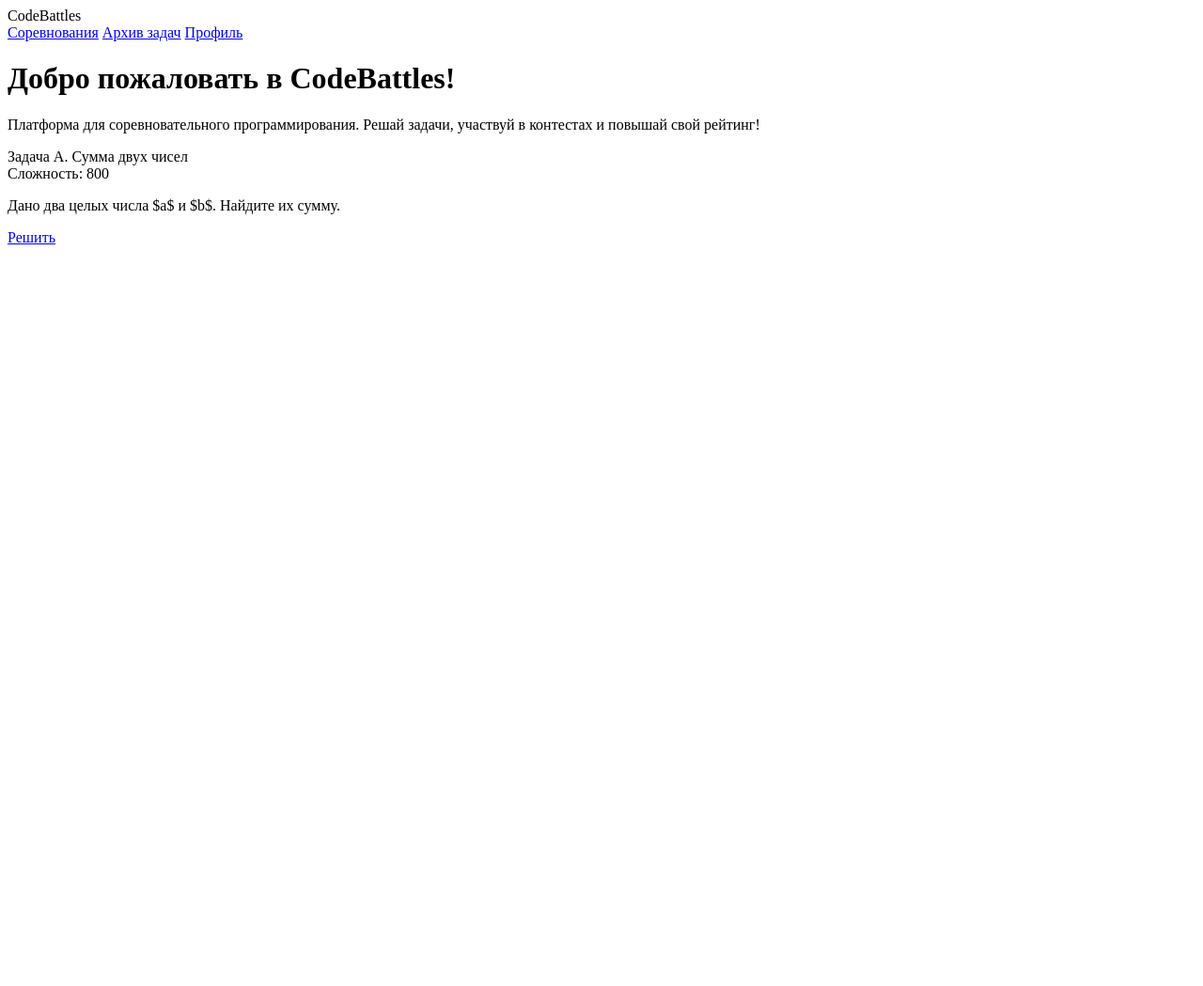
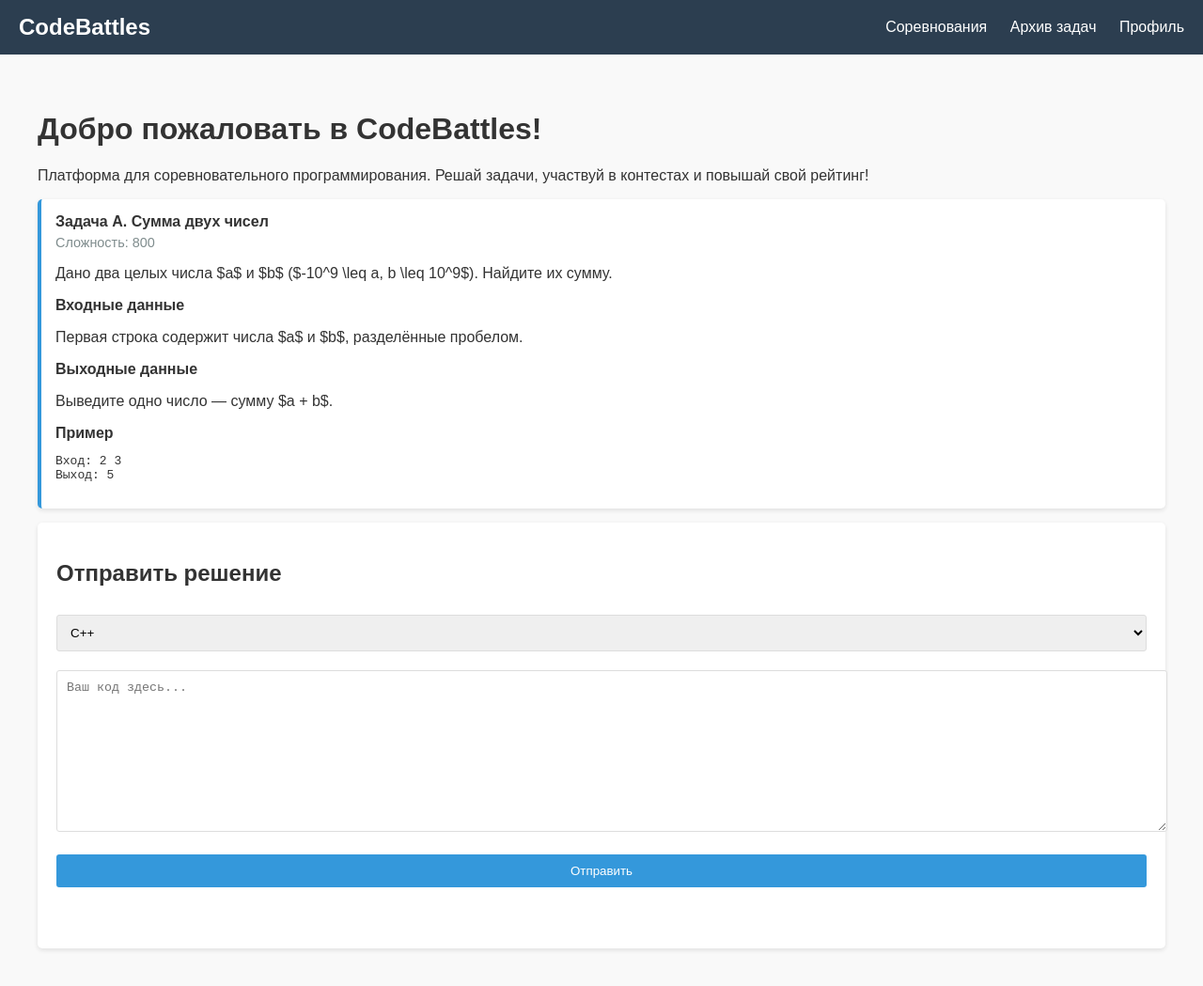
Before and after one commit to bobrturbopetr-cyber/code-batles, a plain HTML site: page index.html in a window 1280 px wide. Shown: the whole page at 94% size. Before the commit the page ends 800 px from the top, so only its background shows below. Drawn offline with Linux system fonts and the light colour scheme.

Commit message:
Update index.html

```diff
--- a/index.html
+++ b/index.html
@@ -3,15 +3,97 @@
 <head>
   <meta charset="UTF-8">
   <title>CodeBattles</title>
-  <link rel="stylesheet" href="css/style.css">
+  <style>
+    /* Базовые стили в духе Informatics */
+    body {
+      font-family: 'PT Sans', Arial, sans-serif;
+      margin: 0;
+      padding: 0;
+      background-color: #f9f9f9;
+      color: #333;
+    }
+
+    header {
+      background: #2c3e50;
+      color: white;
+      padding: 15px 20px;
+      display: flex;
+      justify-content: space-between;
+      align-items: center;
+    }
+
+    .logo {
+      font-size: 24px;
+      font-weight: bold;
+    }
+
+    nav a {
+      color: white;
+      text-decoration: none;
+      margin-left: 20px;
+    }
+
+    .container {
+      max-width: 1200px;
+      margin: 20px auto;
+      padding: 20px;
+    }
+
+    .problem-card {
+      background: white;
+      border-radius: 5px;
+      box-shadow: 0 2px 5px rgba(0,0,0,0.1);
+      padding: 15px;
+      margin-bottom: 15px;
+      border-left: 4px solid #3498db;
+    }
+
+    .problem-title {
+      font-weight: bold;
+      margin-bottom: 5px;
+    }
+
+    .problem-difficulty {
+      color: #7f8c8d;
+      font-size: 0.9em;
+    }
+
+    .submit-form {
+      background: white;
+      padding: 20px;
+      border-radius: 5px;
+      box-shadow: 0 2px 5px rgba(0,0,0,0.1);
+    }
+
+    textarea, select, button {
+      width: 100%;
+      padding: 10px;
+      margin: 10px 0;
+      border: 1px solid #ddd;
+      border-radius: 3px;
+    }
+
+    button {
+      background: #3498db;
+      color: white;
+      border: none;
+      cursor: pointer;
+    }
+
+    #result {
+      margin-top: 15px;
+      padding: 10px;
+      border-radius: 3px;
+    }
+  </style>
 </head>
 <body>
   <header>
     <div class="logo">CodeBattles</div>
     <nav>
-      <a href="contests.html">Соревнования</a>
-      <a href="problemset.html">Архив задач</a>
-      <a href="profile.html">Профиль</a>
+      <a href="#contests">Соревнования</a>
+      <a href="#problemset">Архив задач</a>
+      <a href="#profile">Профиль</a>
     </nav>
   </header>
 
@@ -19,14 +101,62 @@
     <h1>Добро пожаловать в CodeBattles!</h1>
     <p>Платформа для соревновательного программирования. Решай задачи, участвуй в контестах и повышай свой рейтинг!</p>
 
+    <!-- Карточка задачи -->
     <div class="problem-card">
       <div class="problem-title">Задача A. Сумма двух чисел</div>
       <div class="problem-difficulty">Сложность: 800</div>
-      <p>Дано два целых числа $a$ и $b$. Найдите их сумму.</p>
-      <a href="submit.html?id=1">Решить</a>
+      <p>Дано два целых числа $a$ и $b$ ($-10^9 \leq a, b \leq 10^9$). Найдите их сумму.</p>
+      <strong>Входные данные</strong>
+      <p>Первая строка содержит числа $a$ и $b$, разделённые пробелом.</p>
+      <strong>Выходные данные</strong>
+      <p>Выведите одно число — сумму $a + b$.</p>
+      <strong>Пример</strong>
+      <pre>Вход: 2 3
+Выход: 5</pre>
+    </div>
+
+    <!-- Форма отправки решения -->
+    <div class="submit-form">
+      <h2>Отправить решение</h2>
+      <select id="language">
+        <option value="cpp">C++</option>
+        <option value="python">Python</option>
+        <option value="java">Java</option>
+      </select>
+      <textarea id="code" rows="10" placeholder="Ваш код здесь..."></textarea>
+      <button onclick="submitSolution()">Отправить</button>
+      <div id="result"></div>
     </div>
   </div>
 
-  <script src="js/app.js"></script>
+  <script>
+    // Функция отправки решения
+    function submitSolution() {
+      const code = document.getElementById('code').value;
+      const language = document.getElementById('language').value;
+      const resultDiv = document.getElementById('result');
+
+      // Проверка на пустой код
+      if (!code.trim()) {
+        resultDiv.style.backgroundColor = '#ffeaea';
+        resultDiv.textContent = 'Ошибка: код не может быть пустым!';
+        return;
+      }
+
+      // Имитация проверки решения (случайный результат)
+      setTimeout(() => {
+        const outcomes = [
+          { text: 'OK', color: '#d4edda' },
+          { text: 'Wrong Answer', color: '#ffeaea' },
+          { text: 'Time Limit Exceeded', color: '#fff3cd' },
+          { text: 'Compilation Error', color: '#f8d7da' }
+        ];
+        const result = outcomes[Math.floor(Math.random() * outcomes.length)];
+
+        resultDiv.style.backgroundColor = result.color;
+        resultDiv.textContent = `Результат: ${result.text}`;
+      }, 1000);
+    }
+  </script>
 </body>
 </html>
```
